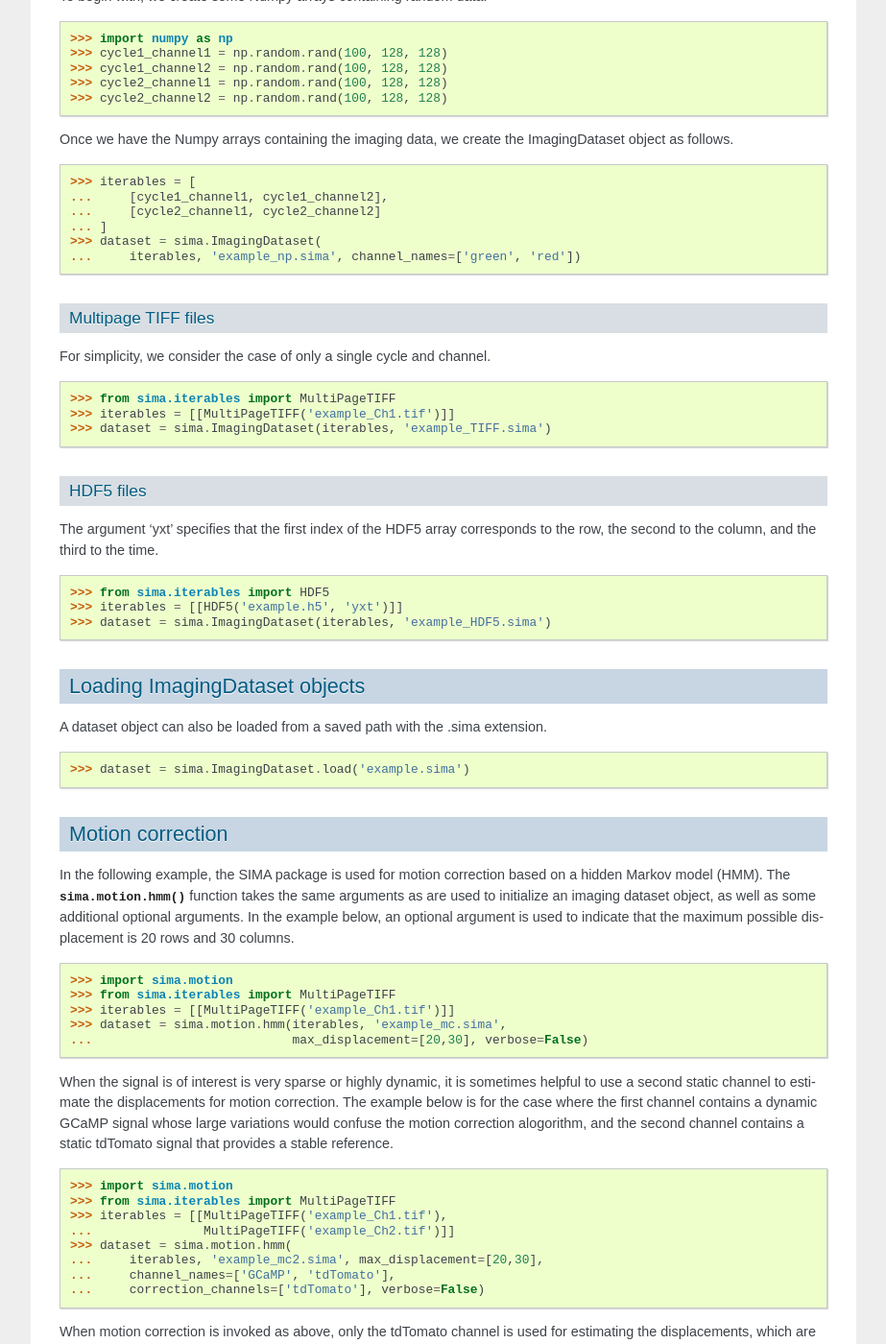
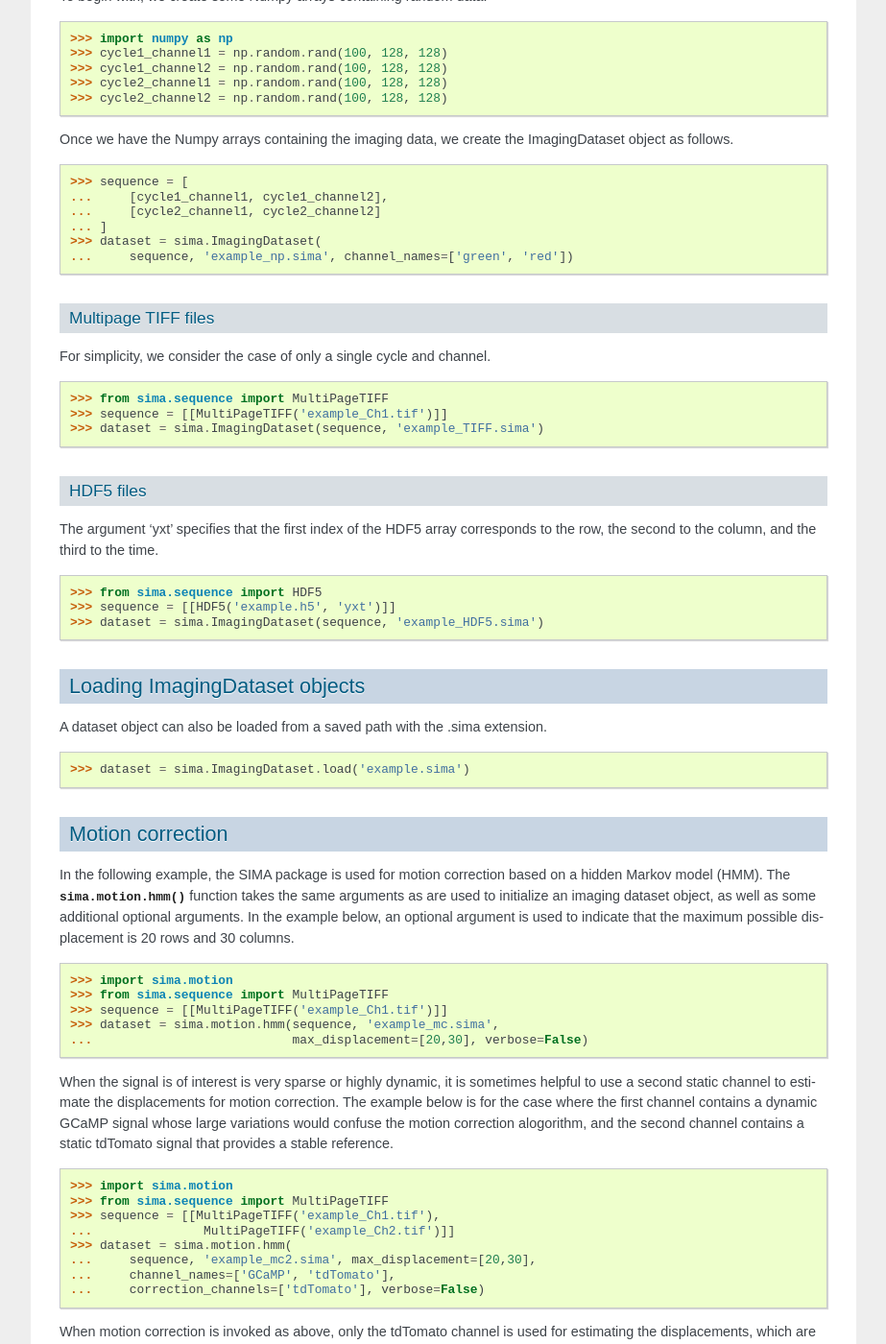
Before and after one commit to losonczylab/sima, a Sphinx documentation site: the page built from doc/source/tutorial.rst, in a window 1280 px wide and 1400 px high, scrolled down 1948 px. Shown: the whole window at 96% size, without its empty margins (198-1121 px from the left). Built offline with Sphinx 7.4.7, drawn with Linux system fonts in a browser that asks for light colours; some of the changed text lies outside the part shown.

Commit message:
iterables -> sequence

```diff
--- a/doc/source/api/datasets.rst
+++ b/doc/source/api/datasets.rst
@@ -8,5 +8,5 @@ ImagingDataset objects
     :members:
     :member-order: bysource
 
-.. automodule:: sima.iterables
+.. automodule:: sima.sequence
     :members:
--- a/doc/source/roi_buddy.rst
+++ b/doc/source/roi_buddy.rst
@@ -52,7 +52,7 @@ The ROI Buddy GUI depends on SIMA, so shares all dependencies with SIMA. In addi
     TIFF files containing many frames, we recommend running the ROI Buddy from
     source after installing the libtiff C library and its associated Python
     bindings, as it enables more efficient memory handling.  Alternatively,
-    initializing SIMA iterables with HDF5 datasets enables rapid data access.
+    initializing SIMA sequence with HDF5 datasets enables rapid data access.
 
 
 User Interface
--- a/doc/source/tutorial.rst
+++ b/doc/source/tutorial.rst
@@ -39,7 +39,7 @@ Individual classes or functions can be imported from submodules.
 For example, we can import the iterable object for use with multi-page
 TIFF files with the following command:
 
-    >>> from sima.iterables import MultiPageTIFF
+    >>> from sima.sequence import MultiPageTIFF
 
 For more details on importing, consult the `Python documentation
 <https://docs.python.org/2.7/>`_.
@@ -92,29 +92,29 @@ To begin with, we create some Numpy arrays containing random data.
 Once we have the Numpy arrays containing the imaging data, we create the
 ImagingDataset object as follows.
 
-    >>> iterables = [
+    >>> sequence = [
     ...     [cycle1_channel1, cycle1_channel2],
     ...     [cycle2_channel1, cycle2_channel2]
     ... ]
     >>> dataset = sima.ImagingDataset(
-    ...     iterables, 'example_np.sima', channel_names=['green', 'red'])
+    ...     sequence, 'example_np.sima', channel_names=['green', 'red'])
 
 Multipage TIFF files
 ....................
 For simplicity, we consider the case of only a single cycle and channel.
 
-    >>> from sima.iterables import MultiPageTIFF
-    >>> iterables = [[MultiPageTIFF('example_Ch1.tif')]]
-    >>> dataset = sima.ImagingDataset(iterables, 'example_TIFF.sima')
+    >>> from sima.sequence import MultiPageTIFF
+    >>> sequence = [[MultiPageTIFF('example_Ch1.tif')]]
+    >>> dataset = sima.ImagingDataset(sequence, 'example_TIFF.sima')
 
 HDF5 files
 ..........
 The argument 'yxt' specifies that the first index of the HDF5 array corresponds
 to the row, the second to the column, and the third to the time.
 
-    >>> from sima.iterables import HDF5
-    >>> iterables = [[HDF5('example.h5', 'yxt')]]
-    >>> dataset = sima.ImagingDataset(iterables, 'example_HDF5.sima')
+    >>> from sima.sequence import HDF5
+    >>> sequence = [[HDF5('example.h5', 'yxt')]]
+    >>> dataset = sima.ImagingDataset(sequence, 'example_HDF5.sima')
 
 
 Loading ImagingDataset objects
@@ -134,9 +134,9 @@ is used to indicate that the maximum possible displacement is 20 rows and 30
 columns.
 
     >>> import sima.motion
-    >>> from sima.iterables import MultiPageTIFF
-    >>> iterables = [[MultiPageTIFF('example_Ch1.tif')]]
-    >>> dataset = sima.motion.hmm(iterables, 'example_mc.sima',
+    >>> from sima.sequence import MultiPageTIFF
+    >>> sequence = [[MultiPageTIFF('example_Ch1.tif')]]
+    >>> dataset = sima.motion.hmm(sequence, 'example_mc.sima',
     ...                           max_displacement=[20,30], verbose=False)
 
 When the signal is of interest is very sparse or highly dynamic, it is sometimes
@@ -147,11 +147,11 @@ alogorithm, and the second channel contains a static tdTomato signal that provid
 a stable reference.
 
     >>> import sima.motion
-    >>> from sima.iterables import MultiPageTIFF
-    >>> iterables = [[MultiPageTIFF('example_Ch1.tif'),
+    >>> from sima.sequence import MultiPageTIFF
+    >>> sequence = [[MultiPageTIFF('example_Ch1.tif'),
     ...               MultiPageTIFF('example_Ch2.tif')]]
     >>> dataset = sima.motion.hmm(
-    ...     iterables, 'example_mc2.sima', max_displacement=[20,30],
+    ...     sequence, 'example_mc2.sima', max_displacement=[20,30],
     ...     channel_names=['GCaMP', 'tdTomato'],
     ...     correction_channels=['tdTomato'], verbose=False)
 
@@ -281,16 +281,16 @@ can be used to view the results of motion correction, as shown in the following
 example.
 
     >>> import sima.motion
-    >>> from sima.iterables import MultiPageTIFF
-    >>> iterables = [[MultiPageTIFF('example_Ch1.tif')]]
-    >>> dataset = sima.motion.hmm(iterables, 'example_mc3.sima',
+    >>> from sima.sequence import MultiPageTIFF
+    >>> sequence = [[MultiPageTIFF('example_Ch1.tif')]]
+    >>> dataset = sima.motion.hmm(sequence, 'example_mc3.sima',
     ...                           max_displacement=[20,30], verbose=False)
     >>> dataset.export_averages(['exported_frames.tif'], fmt='TIFF16')
     >>> dataset.export_frames([['exported_frames.tif']], fmt='TIFF16')
 
 The paths to which the exported data are saved are organized as a list with one
 filename per channel for the :func:`export_averages` method, or as a list of
-lists (organized analogously to the iterables used to initialize an
+lists (organized analogously to the sequence used to initialize an
 :class:`ImagingDataset` object) for the :func:`export_frames` method. If
 however, the export format is specified to HDF5, then the filenames for
 :func:`export_frames` should be organized into a list with one filename per
```
Also changed, not shown: 5 other files.
